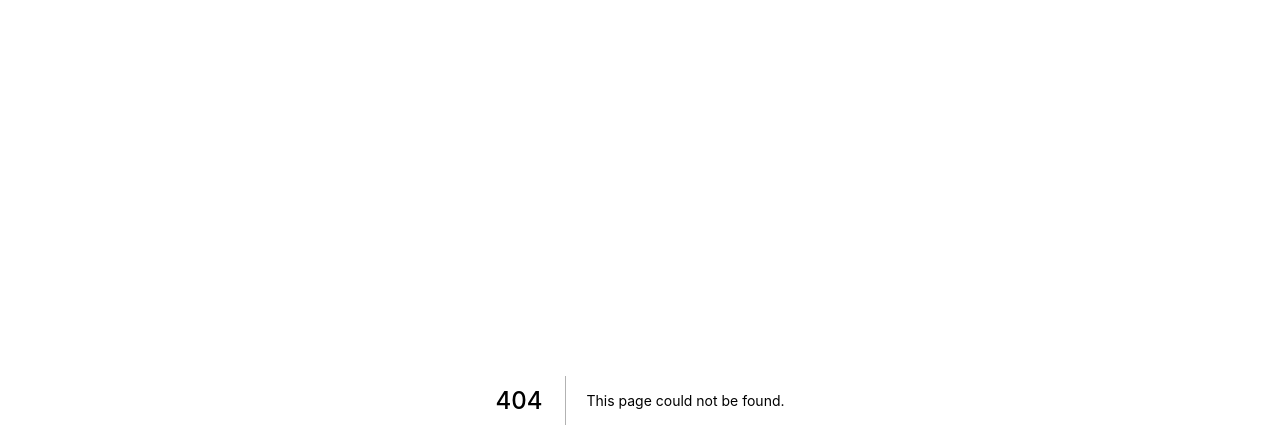
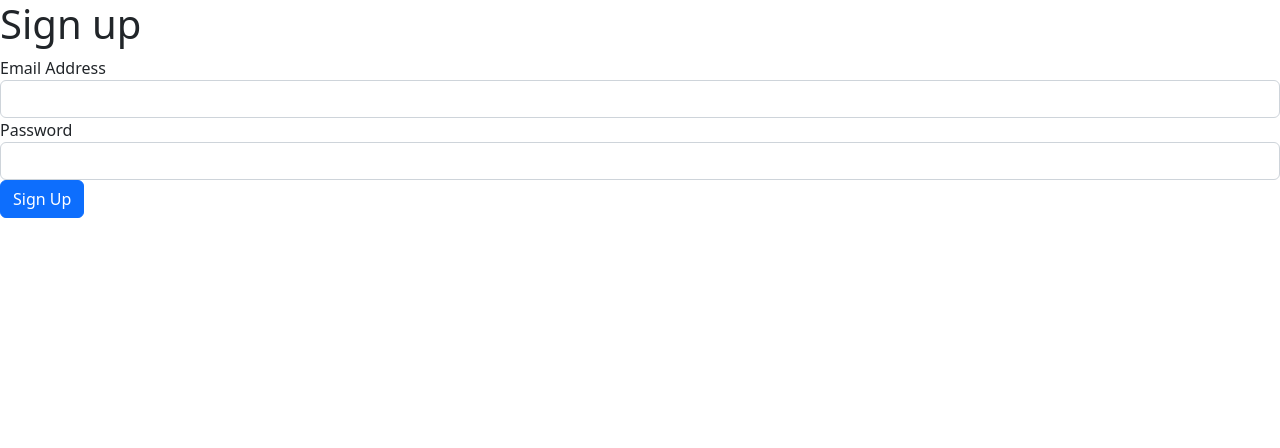
Before and after one commit to DeltaLF/-Microservices-with-Node-JS-and-React-Tickets-App, a Next.js app in the folder client/: page /auth/signup in a window 1280 px wide. Before the commit this address had no page. Shown: the top 448 px of the page. Built offline with nearby package versions, Linux system fonts and the light colour scheme.

Commit message:
signup page, use-request hook in client

```diff
--- /dev/null
+++ b/client/hooks/use-request.js
@@ -0,0 +1,30 @@
+import axios from "axios";
+import { useState } from "react";
+
+const useRequestHook = ({ url, method, body }) => {
+  // method = 'get' | 'post' | 'patch'
+  const [errors, setErrors] = useState(null);
+
+  const doRequest = async () => {
+    try {
+      const response = await axios[method](url, body);
+      setErrors(null);
+      return response.data;
+    } catch (err) {
+      setErrors(
+        <div className="alert alert-danger">
+          <h4>Ooops....</h4>
+          <ul className="my-0">
+            {err.response.data.errors.map((error) => (
+              <li key={error.message}> {error.message} </li>
+            ))}
+          </ul>
+        </div>
+      );
+    }
+  };
+
+  return { doRequest, errors };
+};
+
+export default useRequestHook;
--- a/client/package.json
+++ b/client/package.json
@@ -10,6 +10,7 @@
   "author": "",
   "license": "ISC",
   "dependencies": {
+    "axios": "^0.27.2",
     "bootstrap": "^5.2.1",
     "next": "^12.3.1",
     "react": "^18.2.0",
--- /dev/null
+++ b/client/pages/auth/signup.js
@@ -0,0 +1,47 @@
+import { useState } from "react";
+import useRequestHook from "../../hooks/use-request";
+
+const Signup = () => {
+  const [email, setEmail] = useState("");
+  const [password, setPassword] = useState("");
+
+  const { errors, doRequest } = useRequestHook({
+    url: "/api/users/signup",
+    method: "post",
+    body: { email, password },
+  });
+
+  const onSubmit = async (event) => {
+    event.preventDefault();
+    await doRequest();
+  };
+
+  return (
+    <form action="" onSubmit={onSubmit}>
+      <h1>Sign up</h1>
+      <div className="form-group">
+        <label htmlFor="">Email Address</label>
+        <input
+          type="text"
+          value={email}
+          onChange={(e) => setEmail(e.target.value)}
+          className="form-control"
+        />
+      </div>
+      <div className="form-group">
+        <label htmlFor="">Password</label>
+        <input
+          type="password"
+          value={password}
+          onChange={(e) => setPassword(e.target.value)}
+          className="form-control"
+        />
+      </div>
+      {errors}
+
+      <button className="btn btn-primary">Sign Up</button>
+    </form>
+  );
+};
+
+export default Signup;
```
Also changed, not shown: 1 other file (tests, documents, lock files or other folders).
